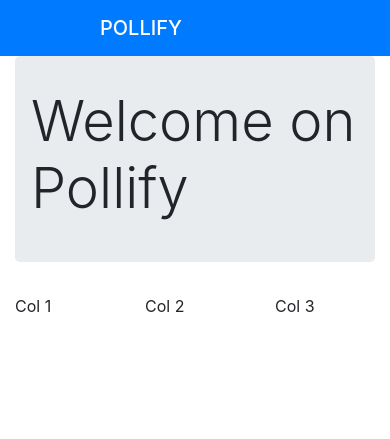
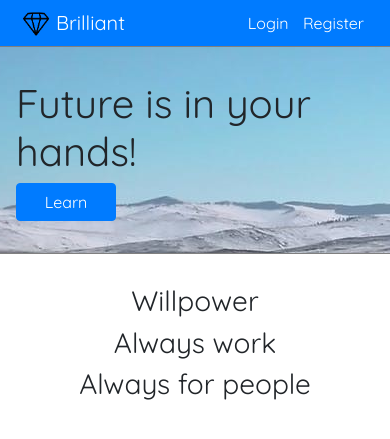
Before and after one commit to tom-mushyk/django_polls_app, a Django app: page / in a window 390 px wide. Shown: the top 439 px of the page. Run offline with Django 3.2, Linux system fonts and the light colour scheme; some libraries are stand-ins or nearby versions.

Commit message:
added Brilliant welcome view

```diff
--- a/App/App/settings.py
+++ b/App/App/settings.py
@@ -120,3 +120,8 @@ USE_TZ = True
 # https://docs.djangoproject.com/en/2.2/howto/static-files/
 
 STATIC_URL = '/static/'
+
+STATICFILES_DIRS = [
+    os.path.join(BASE_DIR, "static"),
+    '/var/www/static/',
+]
--- a/App/static/css/styles.css
+++ b/App/static/css/styles.css
@@ -0,0 +1,51 @@
+@import url('https://fonts.googleapis.com/css?family=Quicksand&display=swap');
+
+body {
+    font-family: 'Quicksand', sans-serif;
+}
+
+#brandLogo {
+    position: absolute;
+    width: 40px;
+    height: 40px;
+    margin: 0;
+    padding: 0;
+    top: 3px;
+}
+
+
+#brandTitle {
+    padding: 0;
+    padding-left: 40px;
+    margin: 0;
+}
+
+#welcomeAuthBox > a {
+    color: white;
+    padding-right: 10px;
+}
+
+#jumbotronBox {
+    background-image: url(../img/jumbo.jpeg);
+    background-position: bottom;
+    margin: 0;
+    border-radius: 0;
+    border-top: 1px solid gray;
+    border-bottom: 1px solid gray;
+}
+
+#welcomeJumboTitle {
+}
+
+#welcomeJumboButton {
+    width: 100px;
+}
+
+#welcomeColumnBox {
+    padding-top:30px;
+}
+
+#welcomeColumnTitle {
+    display: flex;
+    justify-content: center;
+}
--- a/App/templates/base.html
+++ b/App/templates/base.html
@@ -1,3 +1,5 @@
+{% load static from staticfiles %}
+
 <!doctype html>
 
 <html lang="en">
@@ -6,6 +8,7 @@
   <meta name="viewport" content="width=device-width, initial-scale=1, shrink-to-fit=no">
 
   <link rel="stylesheet" href="https://stackpath.bootstrapcdn.com/bootstrap/4.3.1/css/bootstrap.min.css" integrity="sha384-ggOyR0iXCbMQv3Xipma34MD+dH/1fQ784/j6cY/iJTQUOhcWr7x9JvoRxT2MZw1T" crossorigin="anonymous">
+  <link rel="stylesheet" type="text/css" href="{% static '/css/styles.css' %}">
   <title>App - {% block title %} {% endblock %}</title>
 </head>
 
--- a/App/templates/partials/_navbar.html
+++ b/App/templates/partials/_navbar.html
@@ -1,6 +1,11 @@
+{% load static from staticfiles %}
+
 <nav class="navbar navbar-dark bg-primary">
-  <a class="navbar-brand m-auto h1" href="{% url 'welcome:index' %}">POLLIFY</a>
-  <div class="m-right">
+  <div>
+      <img id="brandLogo" src="{% static '/img/brillant.png' %}"/>
+      <a id="brandTitle" class="navbar-brand" href="{% url 'welcome:index' %}">Brilliant</a>
+  </div>
+  <div id="welcomeAuthBox" class="m-right">
       <a href="{% url 'welcome:login' %}" class="nav-item">Login</a>
       <a href="{% url 'welcome:register' %}" class="nav-item">Register</a>
   </div>
--- a/App/templates/welcome/index.html
+++ b/App/templates/welcome/index.html
@@ -3,15 +3,20 @@
 {% block title %} Choose question {% endblock %}
 
 {% block content %}
-<div class="container-fluid">
-    <div class="jumbotron">
-        <h1 class="display-4">Welcome on Pollify</h1>
+    <div id="jumbotronBox" class="jumbotron">
+        <h1 id="welcomeJumboTitle">Future is in your hands!</h1>
+        <button id="welcomeJumboButton" class="btn btn-primary">Learn</button>
     </div>
-    <div class="row">
-        <div class="col m-auto">Col 1</div>
-        <div class="col">Col 2</div>
-        <div class="col">Col 3</div>
+    <div id="welcomeColumnBox" class="row">
+        <div class="col-md">
+            <div id="welcomeColumnTitle"><span class="h3">Willpower</span></div>
+        </div>
+        <div class="col-md">
+                <div id="welcomeColumnTitle"><span class="h3">Always work</span></div>
+        </div>
+        <div class="col-md">
+                <div id="welcomeColumnTitle"><span class="h3">Always for people</span></div>
+        </div>
     </div>
-</div>
 
 {% endblock %}
```
Also changed, not shown: App/static/img/brillant.png (added), App/static/img/jumbo.jpeg (added).
